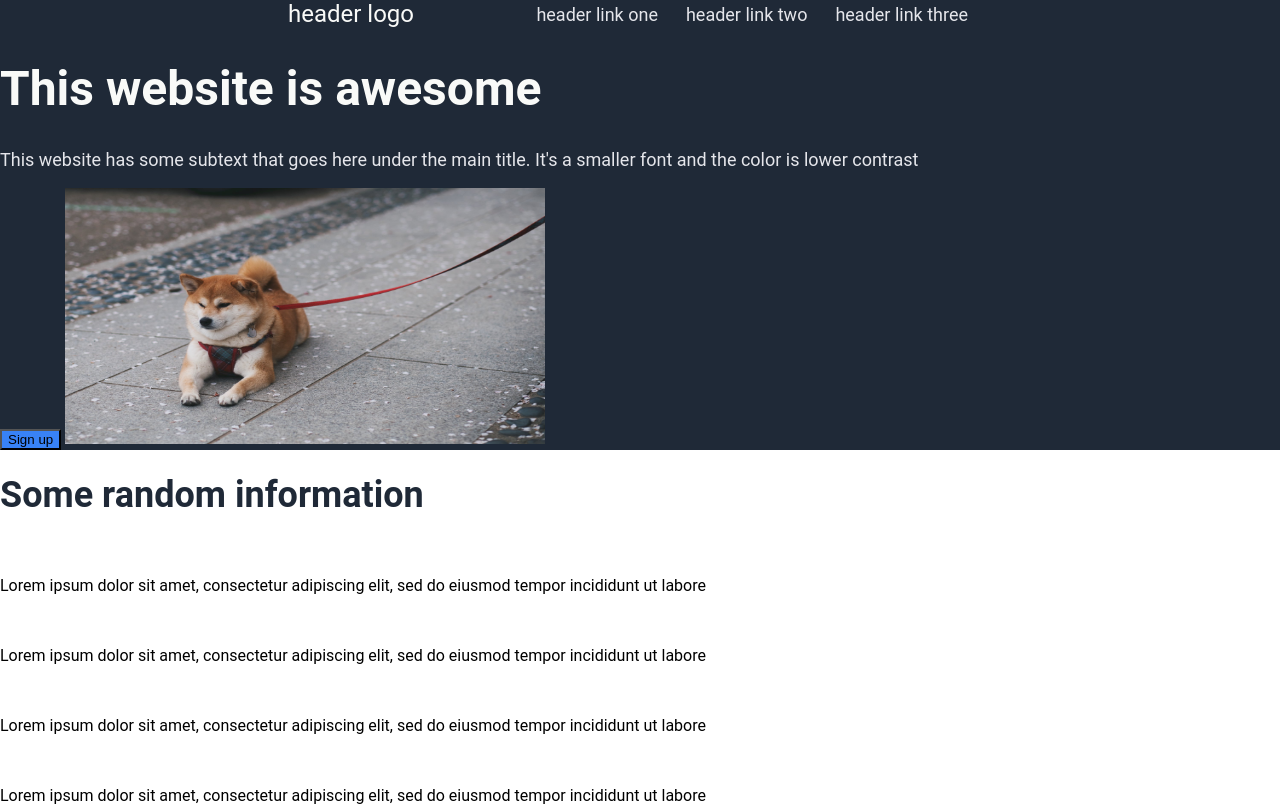
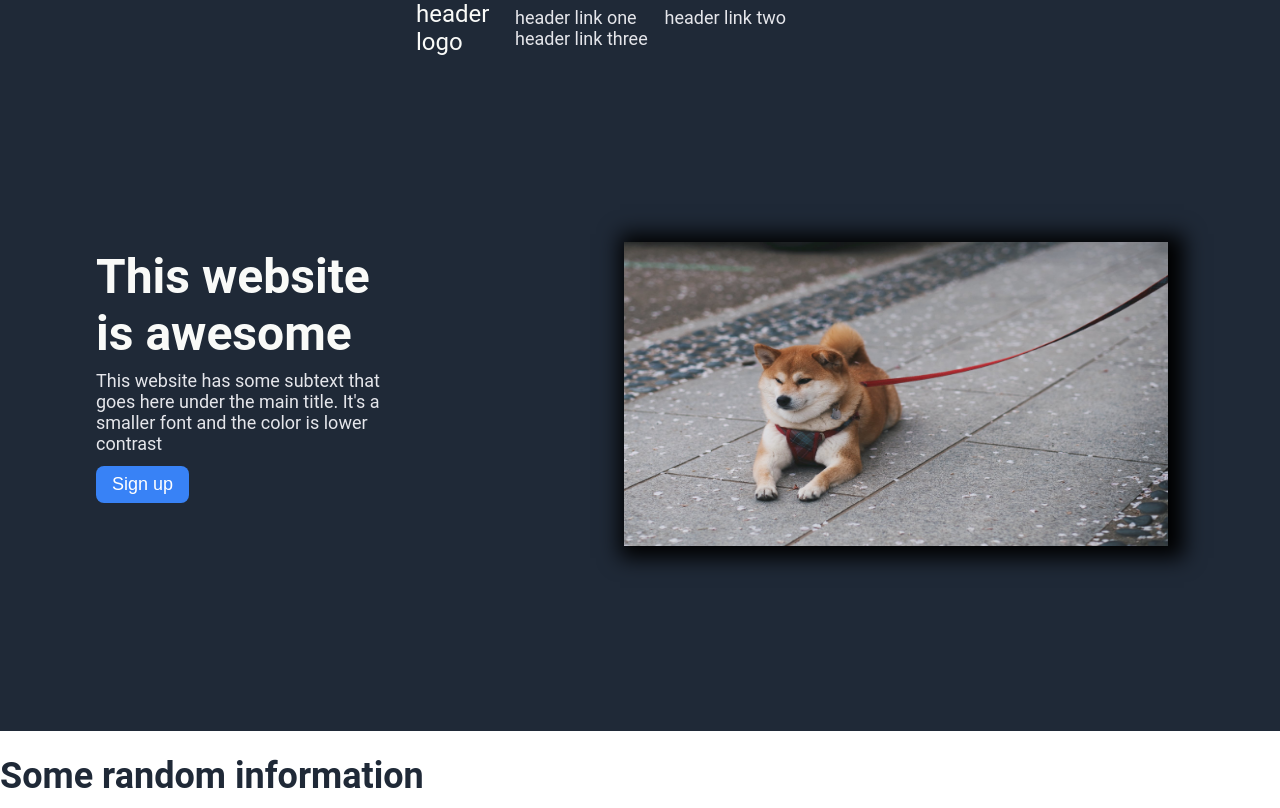
Before and after one commit to stevenmck97/landing-page-project, a plain HTML site: page index.html in a window 1280 px wide. Shown: the top 808 px of the page. Drawn offline with Linux system fonts and the light colour scheme.

Commit message:
Aligned items in hero section. Increased size and added box shadow to hero image.

```diff
--- a/index.html
+++ b/index.html
@@ -21,10 +21,14 @@
     </nav>
 
     <div class="hero">
+       <div class="hero-texts">
         <h1 class="hero-main-text">This website is awesome</h1>
         <p class="hero-second-text">This website has some subtext that goes here under the main title. It's a smaller font and the color is lower contrast</p>
         <button class="header-button">Sign up</button>
+    </div>
+    <div class="hero-img">
         <img src="pexels-photo-dog.jpeg" alt="Placeholder image" class="header-img">
+    </div>
     </div>
 
     <div class="second-container">
--- a/styles.css
+++ b/styles.css
@@ -34,29 +34,19 @@ body {
 }
 
 .nav-logo{
-    padding-left: 18em;
+    padding-left: 26em;
 }
 
 .nav-links {
-    padding-right: 18em;
+    padding-right: 29em;
 }
 
-/* .nav-logo, .nav-links{
+/* Hero section */
+
+.hero {
     display: flex;
     justify-content: center;
-} */
-
-/* .nav-links {
-    justify-content: flex-end;
-} */
-
-/* .header-logo {
-    display: flex;
-    justify-content: flex-end
-} */
-
-ul {
-    display: flex;
+    align-items: center;
 
 }
 
@@ -64,6 +54,7 @@ ul {
     font-size: 48px;
     font-weight: bolder;
     color: #F9FAF8;
+    margin: 2em 0 0 0;
 }
 
 .hero-second-text, .header-link {
@@ -72,9 +63,21 @@ ul {
     text-decoration: none;
 }
 
-/* li {
-    list-style-type: none;
-} */
+.hero-second-text {
+    margin: 8px 0 8px 0;
+}
+
+.hero-texts {
+    margin: 0 0 8em 0;
+    padding: 6em;
+    width: 22em;
+}
+
+.hero-img {
+    display: flex;
+    margin: 7em;
+    box-shadow: 6px 2px 20px 10px black;
+}
 
 .header-logo {
     font-size: 24px;
@@ -83,11 +86,18 @@ ul {
 
 .header-button {
     background-color: #3882F6;
+    font-size: 18px;
+    color: white;
+    padding: 8px 16px 8px 16px;
+    border-radius: 8px;
+    border: none;
+    margin: 4px 0;
 }
 
 .header-img {
-    height: 16em;
-    width: 30em;
+    height: 19em;
+    width: 34em;
+
 }
 
 /* Second Container */
```
